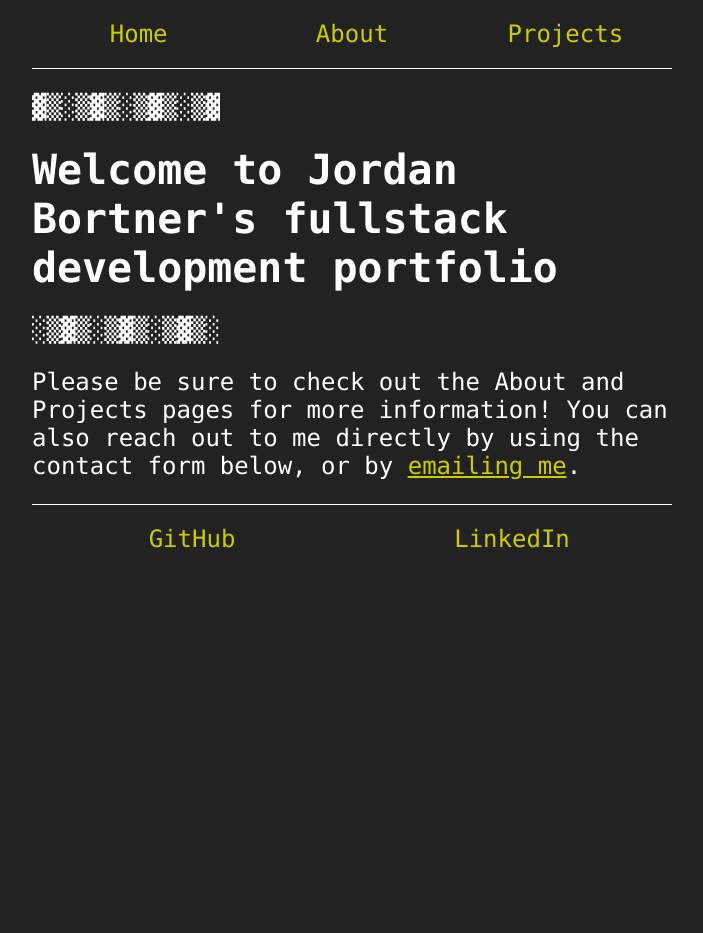
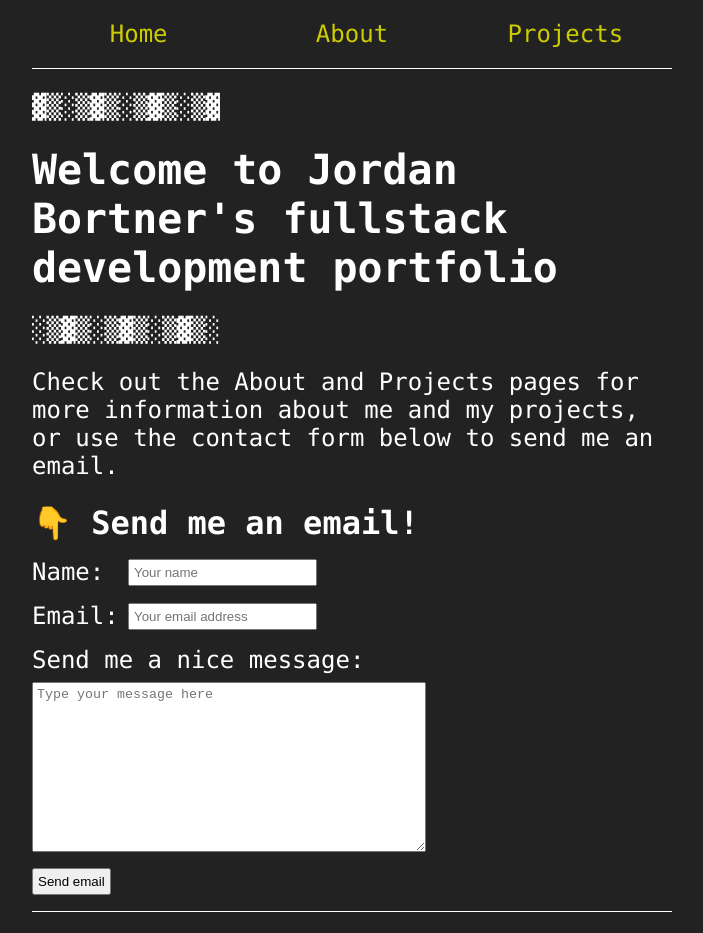
Before and after one commit to jordbort/fullstack-portfolio, a React (Create React App) app: page / in a window 1280 px wide. Shown: the top 933 px of the page, without its empty margins (288-991 px from the left). Before the commit the page ends 800 px from the top, so only its background shows below. Built offline with nearby package versions, Linux system fonts and the light colour scheme.

Commit message:
Added contact form

```diff
--- a/package.json
+++ b/package.json
@@ -6,6 +6,7 @@
     "@testing-library/jest-dom": "^5.16.5",
     "@testing-library/react": "^13.4.0",
     "@testing-library/user-event": "^13.5.0",
+    "emailjs-com": "^3.2.0",
     "react": "^18.2.0",
     "react-dom": "^18.2.0",
     "react-router": "^6.4.5",
--- /dev/null
+++ b/src/components/ContactForm.jsx
@@ -0,0 +1,40 @@
+import emailjs from "emailjs-com"
+import { useRef } from "react"
+
+export default function ContactForm() {
+    const form = useRef()
+
+    function sendEmail(e) {
+        e.preventDefault()
+        if (e.target[0].value && e.target[1].value && e.target[2].value) {
+            emailjs.sendForm('service_eztv7sl', 'template_o824oq1', form.current, 'gUY6GA8agJMwr1GbC')
+                .then((result) => {
+                    console.log(result.text)
+                }, (error) => {
+                    console.log(error.text)
+                })
+            e.target.reset()
+        }
+    }
+
+    return (
+        <>
+            <h4>&#128071; Send me an email!</h4>
+            <form ref={form} onSubmit={sendEmail}>
+                <div>
+                    <label htmlFor="user_name">Name:</label>
+                    <input type="text" name="user_name" placeholder="Your name" />
+                </div>
+                <div>
+                    <label htmlFor="user_email">Email:</label>
+                    <input type="email" name="user_email" placeholder="Your email address" />
+                </div>
+                {/* <div> */}
+                <label htmlFor="message">Send me a nice message:</label>
+                <textarea name="message" placeholder="Type your message here" />
+                {/* </div> */}
+                <input type="submit" value="Send email" />
+            </form>
+        </>
+    )
+}
--- a/src/index.css
+++ b/src/index.css
@@ -33,18 +33,32 @@ main a:hover {
     color: #FFFF00;
 }
 
-.about-photo {
-    /* position: absolute; */
-    /* z-index: -1; */
-    float: right;
-    /* top: 80px; */
-    /* bottom: 50vh; */
-    /* right: 25vw; */
-    /* width: 256px; */
-    margin: 0 0 8px 8px;
-    max-width: 40%;
-    /* scroll-behavior: smooth; */
-    /* height: auto; */
+label {
+    min-width: 88px;
+}
+
+input {
+    padding: 4px;
+    margin: 0 8px;
+}
+
+form div {
+    display: flex;
+    align-items: center;
+    margin: 0 0 16px;
+}
+
+textarea {
+    display: block;
+    min-width: 60%;
+    max-width: 99%;
+    min-height: 160px;
+    padding: 4px;
+    margin: 8px 0;
+}
+
+input[type="submit"] {
+    margin: 8px 0 16px;
 }
 
 h1,
@@ -77,6 +91,12 @@ button {
 
 section {
     margin-bottom: 64px;
+}
+
+.about-photo {
+    float: right;
+    margin: 0 0 8px 8px;
+    max-width: 40%;
 }
 
 .preview-images-container {
@@ -155,6 +175,14 @@ section {
         font-size: 1.25rem;
     }
 
+    textarea {
+        width: 80%;
+    }
+
+    label {
+        min-width: 60px;
+    }
+
     .desktop-only {
         display: none;
     }
--- a/src/pages/Home.jsx
+++ b/src/pages/Home.jsx
@@ -1,10 +1,13 @@
+import ContactForm from "../components/ContactForm";
+
 export default function Home() {
     return (
         <main>
             <p>▓▒░▒▓▒░▒▓▒░▒▓</p>
             <h1>Welcome to Jordan Bortner's fullstack development portfolio</h1>
             <p>░▒▓▒░▒▓▒░▒▓▒░</p>
-            <p>Please be sure to check out the About and Projects pages for more information! You can also reach out to me directly by using the contact form below, or by <a href="mailto:jordan.bortner@gmail.com">emailing me</a>.</p>
+            <p>Check out the About and Projects pages for more information about me and my projects, or use the contact form below to send me an email.</p>
+            <ContactForm />
         </main>
     )
 }
```
Also changed, not shown: 1 other file (tests, documents, lock files or other folders).
